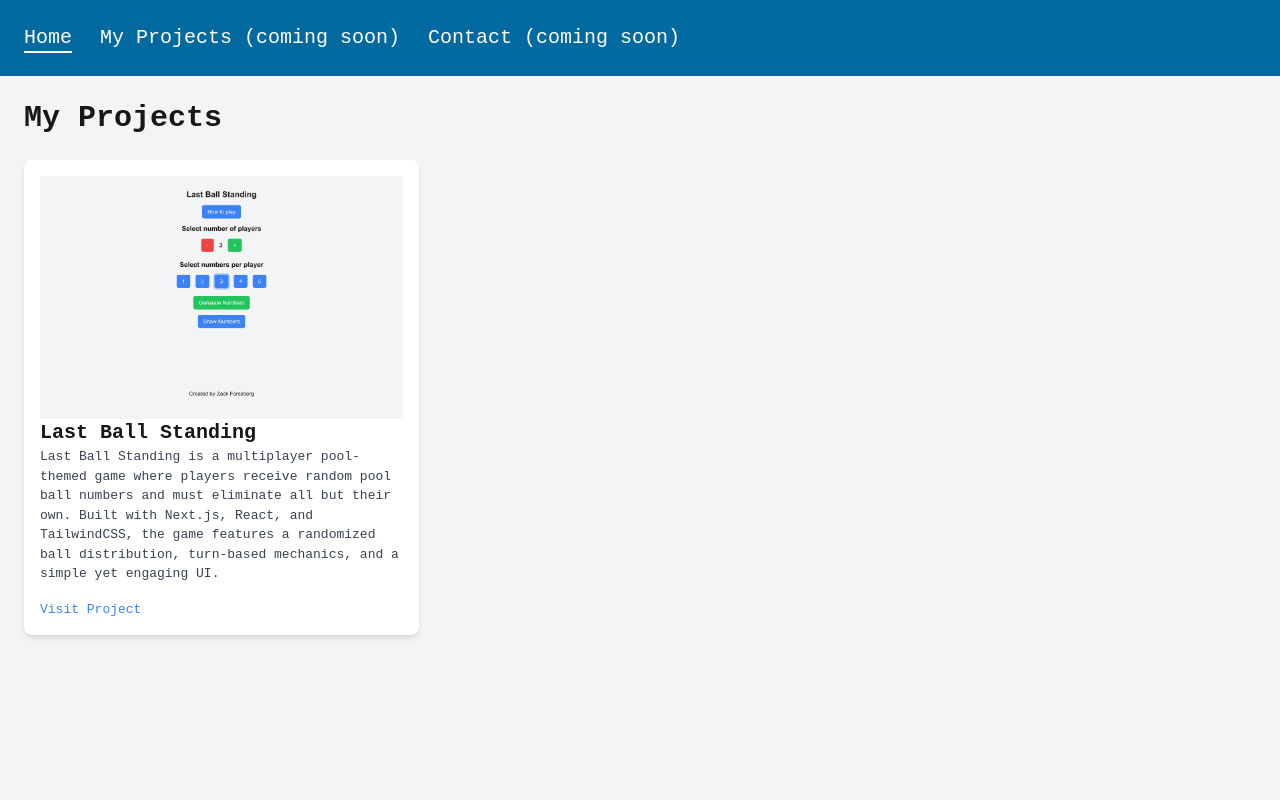
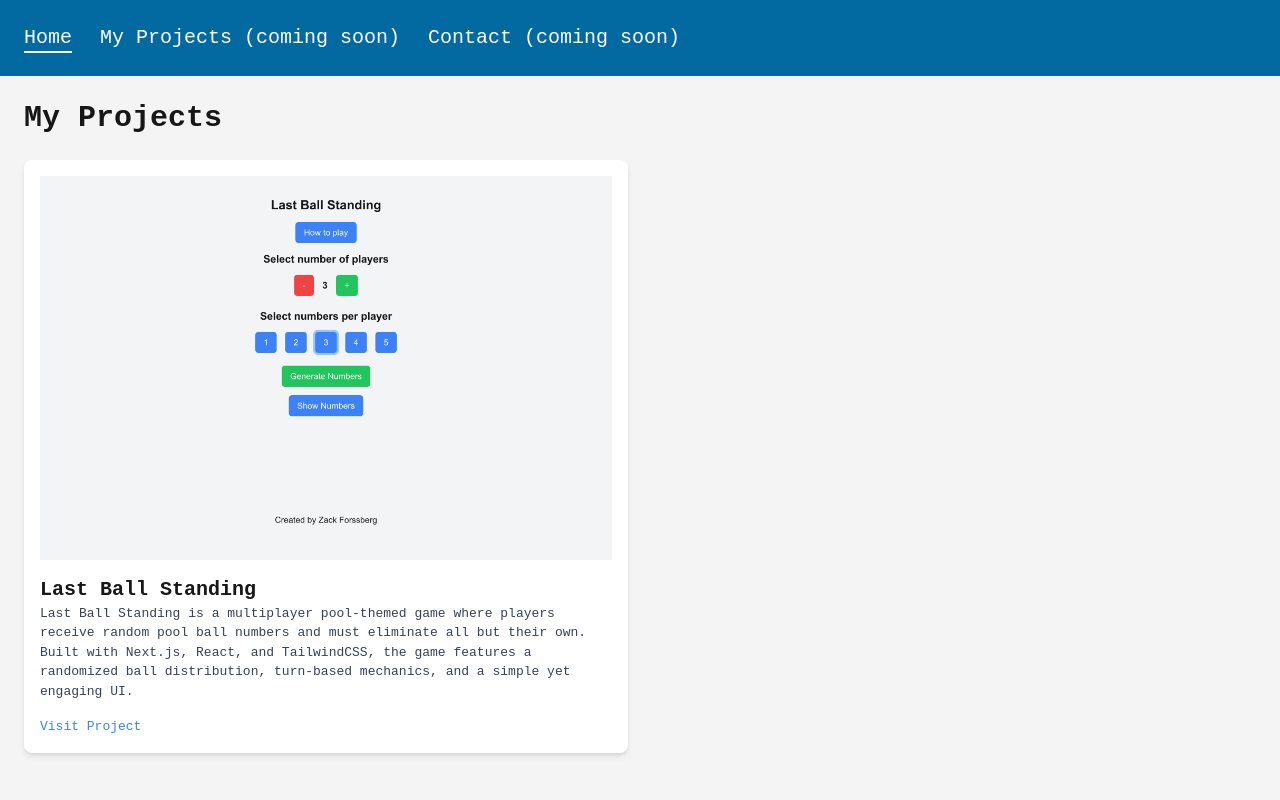
Before and after one commit to zackforssberg/portfolio, a Next.js app: page /my-projects in a window 1280 px wide. Shown: the top 800 px of the page. Built offline with nearby package versions, Linux system fonts and the light colour scheme.

Commit message:
updated img to next Image, two cols instead of three

```diff
--- a/src/app/my-projects/page.tsx
+++ b/src/app/my-projects/page.tsx
@@ -1,15 +1,21 @@
 import projects from "./project.json"; // Import projects from the JSON file
-
+import Image from "next/image";
 import Link from "next/link";
 
 const MyProjects = () => {
   return (
     <div className="min-h-screen p-6">
       <h1 className="text-3xl font-bold mb-6">My Projects</h1>
-      <div className="grid grid-cols-1 md:grid-cols-2 lg:grid-cols-3 gap-6">
+      <div className="grid grid-cols-1 md:grid-cols-2 gap-6">
         {projects.map((project, index) => (
           <div key={index} className="bg-white shadow-md p-4 rounded-lg">
-            <img src={project.imageURL} /> {/* update to next Image asap */}
+            <Image
+              src={project.imageURL}
+              alt={project.title}
+              width={1000}
+              height={600}
+              className="mb-4"
+            />
             <h2 className="text-xl font-semibold">{project.title}</h2>
             <p className="text-gray-700 mb-4">{project.description}</p>
             <Link
--- a/src/app/my-projects/project.json
+++ b/src/app/my-projects/project.json
@@ -3,6 +3,6 @@
     "title": "Last Ball Standing",
     "description": "Last Ball Standing is a multiplayer pool-themed game where players receive random pool ball numbers and must eliminate all but their own. Built with Next.js, React, and TailwindCSS, the game features a randomized ball distribution, turn-based mechanics, and a simple yet engaging UI.",
     "url": "pool-game-zack-forssbergs-projects.vercel.app",
-    "imageURL": "pool-game.png"
+    "imageURL": "/pool-game.png"
   }
 ]
```
